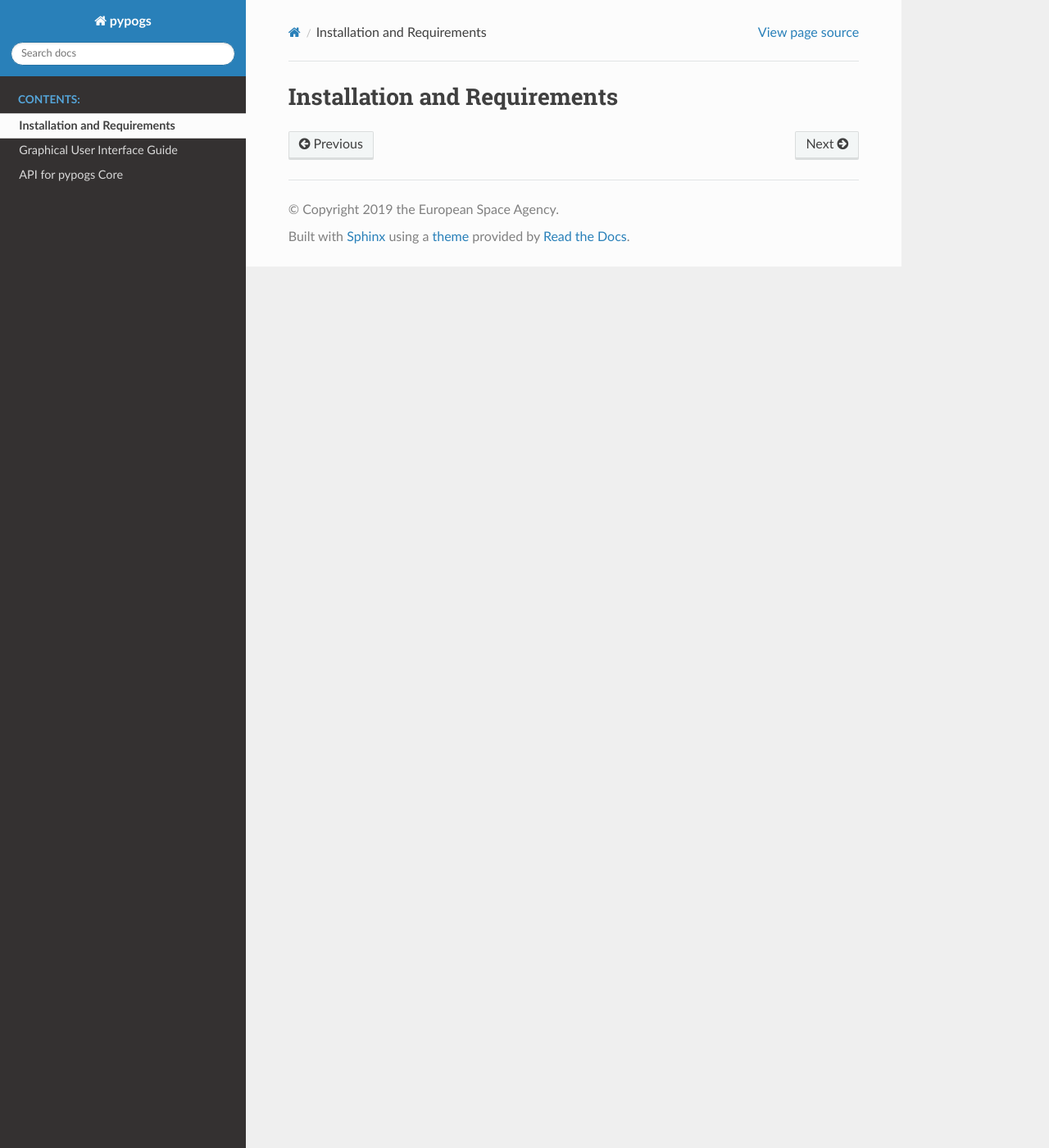
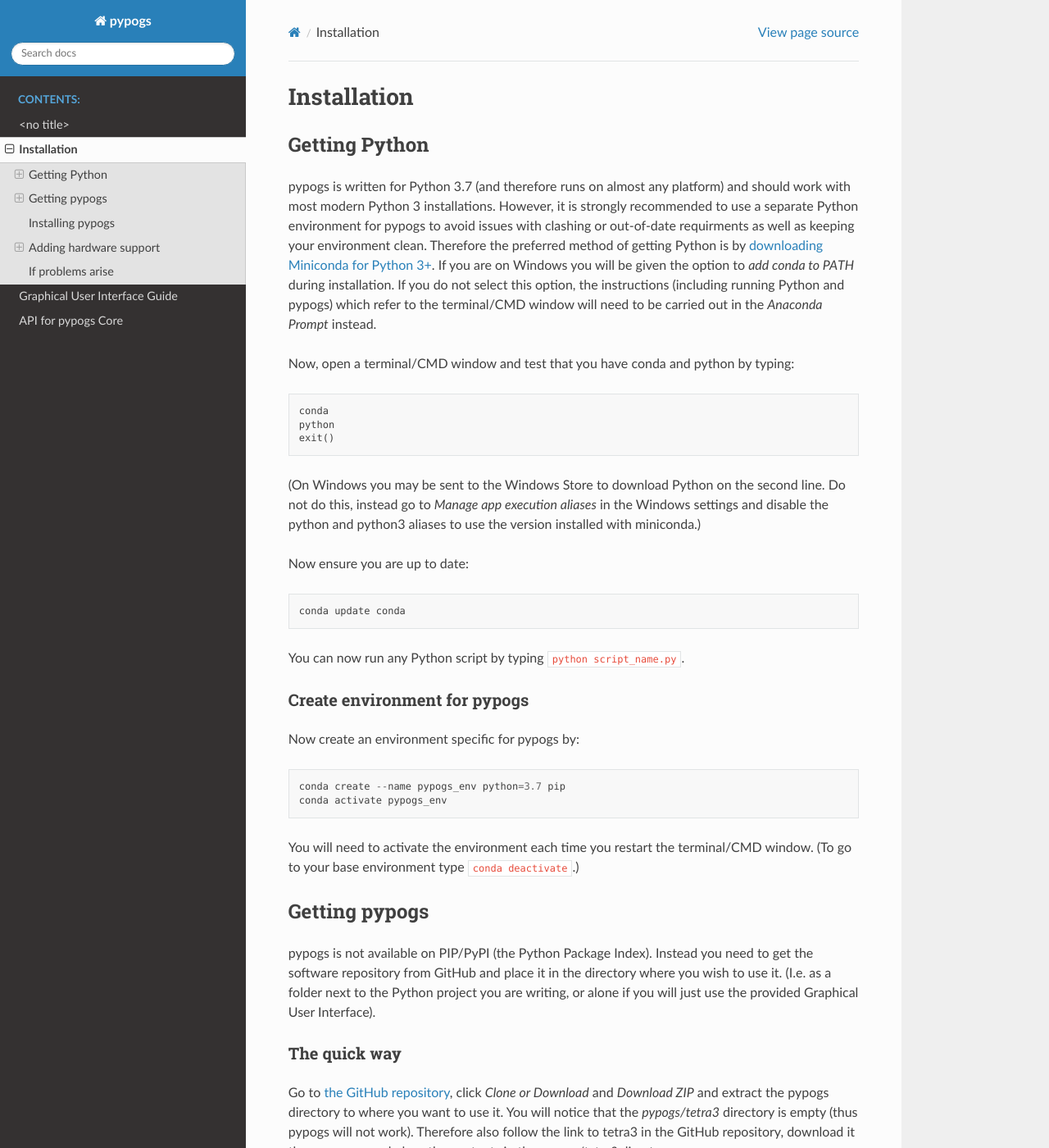
Before and after one commit to esa/pypogs, a Sphinx documentation site: the page built from docs/installation.rst, in a window 1280 px wide and 1400 px high. Shown: the whole window at 82% size. Built offline with Sphinx 7.4.7 and the Read the Docs theme 2.0.0, drawn with Linux system fonts in a browser that asks for light colours; some of the changed text lies outside the part shown.

Commit message:
Add installation instructions

```diff
--- a/docs/conf.py
+++ b/docs/conf.py
@@ -6,13 +6,8 @@
 
 # -- Path setup --------------------------------------------------------------
 
-# If extensions (or modules to document with autodoc) are in another directory,
-# add these directories to sys.path here. If the directory is relative to the
-# documentation root, use os.path.abspath to make it absolute, like shown here.
-#
 import sys
 sys.path.append('..')
-sys.path.append('../..')
 master_doc = 'index'
 
 # -- Project information -----------------------------------------------------
@@ -29,9 +24,8 @@
 # Add any Sphinx extension module names here, as strings. They can be
 # extensions coming with Sphinx (named 'sphinx.ext.*') or your custom
 # ones.
-extensions = ['sphinx.ext.autodoc', 'sphinx.ext.autosummary', 'sphinx.ext.napoleon']
+extensions = ['sphinx.ext.autodoc', 'sphinx.ext.napoleon']
 autodoc_member_order = 'groupwise'
-autosummary_generate = False
 
 # Add any paths that contain templates here, relative to this directory.
 templates_path = ['_templates']
@@ -49,9 +43,9 @@
 #
 # html_theme = 'alabaster'
 html_theme = "sphinx_rtd_theme"
-html_theme_options = {'navigation_depth': 2}
+html_theme_options = {'navigation_depth': 3}
 
 # Add any paths that contain custom static files (such as style sheets) here,
 # relative to this directory. They are copied after the builtin static files,
 # so a file named "default.css" will overwrite the builtin "default.css".
-html_static_path = ['_static']
+html_static_path = []
--- a/docs/installation.rst
+++ b/docs/installation.rst
@@ -1,2 +1,138 @@
-Installation and Requirements
-=============================
+Installation
+============
+
+Getting Python
+--------------
+pypogs is written for Python 3.7 (and therefore runs on almost any platform) and should work with
+most modern Python 3 installations. However, it is strongly recommended to use a separate Python
+environment for pypogs to avoid issues with clashing or out-of-date requirments as well as keeping
+your environment clean. Therefore the preferred method of getting Python is by
+`downloading Miniconda for Python 3+ <https://docs.conda.io/en/latest/miniconda.html>`_. If you are
+on Windows you will be given the option to `add conda to PATH` during installation. If you do not
+select this option, the instructions (including running Python and pypogs) which refer to the
+terminal/CMD window will need to be carried out in the `Anaconda Prompt` instead.
+
+Now, open a terminal/CMD window and test that you have conda and python by typing::
+
+    conda
+    python
+    exit()
+
+(On Windows you may be sent to the Windows Store to download Python on the second line. Do not do
+this, instead go to `Manage app execution aliases` in the Windows settings and disable the python
+and python3 aliases to use the version installed with miniconda.)
+
+Now ensure you are up to date::
+
+    conda update conda
+
+You can now run any Python script by typing ``python script_name.py``.
+
+Create environment for pypogs
+^^^^^^^^^^^^^^^^^^^^^^^^^^^^^
+Now create an environment specific for pypogs by::
+
+    conda create --name pypogs_env python=3.7 pip
+    conda activate pypogs_env
+
+You will need to activate the environment each time you restart the terminal/CMD window. (To go to
+your base environment type ``conda deactivate``.)
+
+Getting pypogs
+--------------
+pypogs is not available on PIP/PyPI (the Python Package Index). Instead you need to get the software
+repository from GitHub and place it in the directory where you wish to use it. (I.e. as a folder
+next to the Python project you are writing, or alone if you will just use the provided Graphical
+User Interface).
+
+The quick way
+^^^^^^^^^^^^^
+Go to `the GitHub repository <https://github.com/esa/pypogs>`_, click `Clone or Download` and
+`Download ZIP` and extract the pypogs directory to where you want to use it. You will notice that
+the `pypogs/tetra3` directory is empty (thus pypogs will not work). Therefore also follow the link
+to tetra3 in the GitHub repository, download it the same way and place the contents in the
+`pypogs/tetra3` directory.
+
+The good way
+^^^^^^^^^^^^
+To be able to easily download and contribute updates to pypogs you should install Git. Follow the
+instructions for your platform `over here <https://git-scm.com/downloads>`_.
+
+Now open a terminal/CMD window in the directory where you wish to use pypogs and clone the
+GitHib repository::
+
+    git clone --recurse-submodules "https://github.com/esa/pypogs.git"
+
+You should see the `pypogs` directory created for you with all neccessary files, including that the
+`pypogs/tetra3` directory Check the status of your repository by typing::
+
+    cd pypogs
+    git status
+
+which should tell you that you are on the branch "master" and are up to date with the origin (which
+is the GitHub version of pypogs).
+
+If you find that `pypogs/tetra3` is empty (due to cloning without recursion), get it by::
+
+    git submodule --init
+    git submodule --pull
+
+
+If a new update has come to GitHub you can update yourself by
+typing::
+
+    git pull --recurse-submodules
+
+If you wish to contribute (please do!) and are not familiar with Git and GitHub, start by creating
+a user on GitHub and setting you username and email::
+
+    git config --global user.name "your_username_here"
+    git config --global user.email "email@domain.com"
+
+You will now also be able to push proposed changes to the software. There are many good resources
+for learning about Git, `the documentation <https://git-scm.com/doc>`_ which includes the reference,
+a free book on Git, and introductory videos is a good place to start. Note that if you contribute
+to tetra3 you should push those changes to <https://github.com/esa/tetra3.git>.
+
+Installing pypogs
+-----------------
+To install the requirements open a terminal/CMD window in the pypogs directory and run::
+
+    python setup.py install
+
+to install all requirements. Test that everything works by running an example::
+
+    cd examples
+    python test_pypogs.py
+
+which should create an instace of pypogs and open the Graphical User Interface for you.
+
+Adding hardware support
+-----------------------
+To connect hardware devices you need to download and install both drivers and Python packages for
+the respective device.
+
+Missing support for your hardware? `File an issue <https://github.com/esa/pypogs/issues>`_ and we
+will work together to expand pypogs hardware support!
+
+Mount: Celestron, Orion, or SkyWatcher
+^^^^^^^^^^^^^^^^^^^^^^^^^^^^^^^^^^^^^^
+Use `model='celestron'` in pypogs. No extra drivers or packages are neccessary.
+
+Camera: FLIR/PointGrey
+^^^^^^^^^^^^^^^^^^^^^^
+Use `model='ptgrey'` in pypogs. You will need both the `FLIR Spinnaker` drivers and the `pyspin`
+Python package.
+
+TODO: Detailed steps.
+
+Receiver: National Instruments DAQ
+^^^^^^^^^^^^^^^^^^^^^^^^^^^^^^^^^^
+Use `model='ni_daq'` in pypogs. Yoy will need both the `NI DAQmx` drivers and the `nidaqmx` Python
+package.
+
+TODO: Detailed steps.
+
+If problems arise
+-----------------
+Please get in touch by `filing an issue <https://github.com/esa/pypogs/issues>`_.
```
Also changed, not shown: docs/index.rst (+3 -14 lines).
